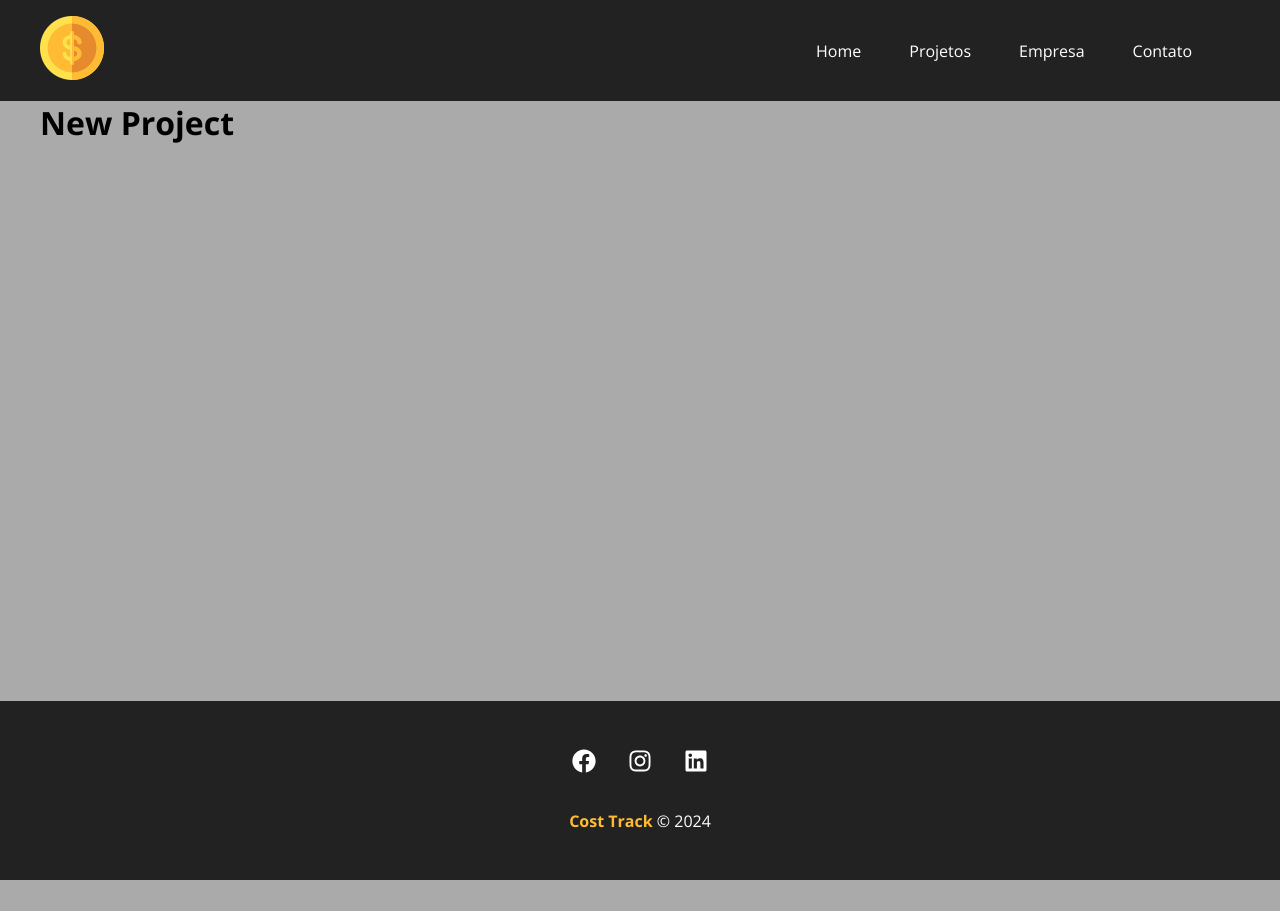
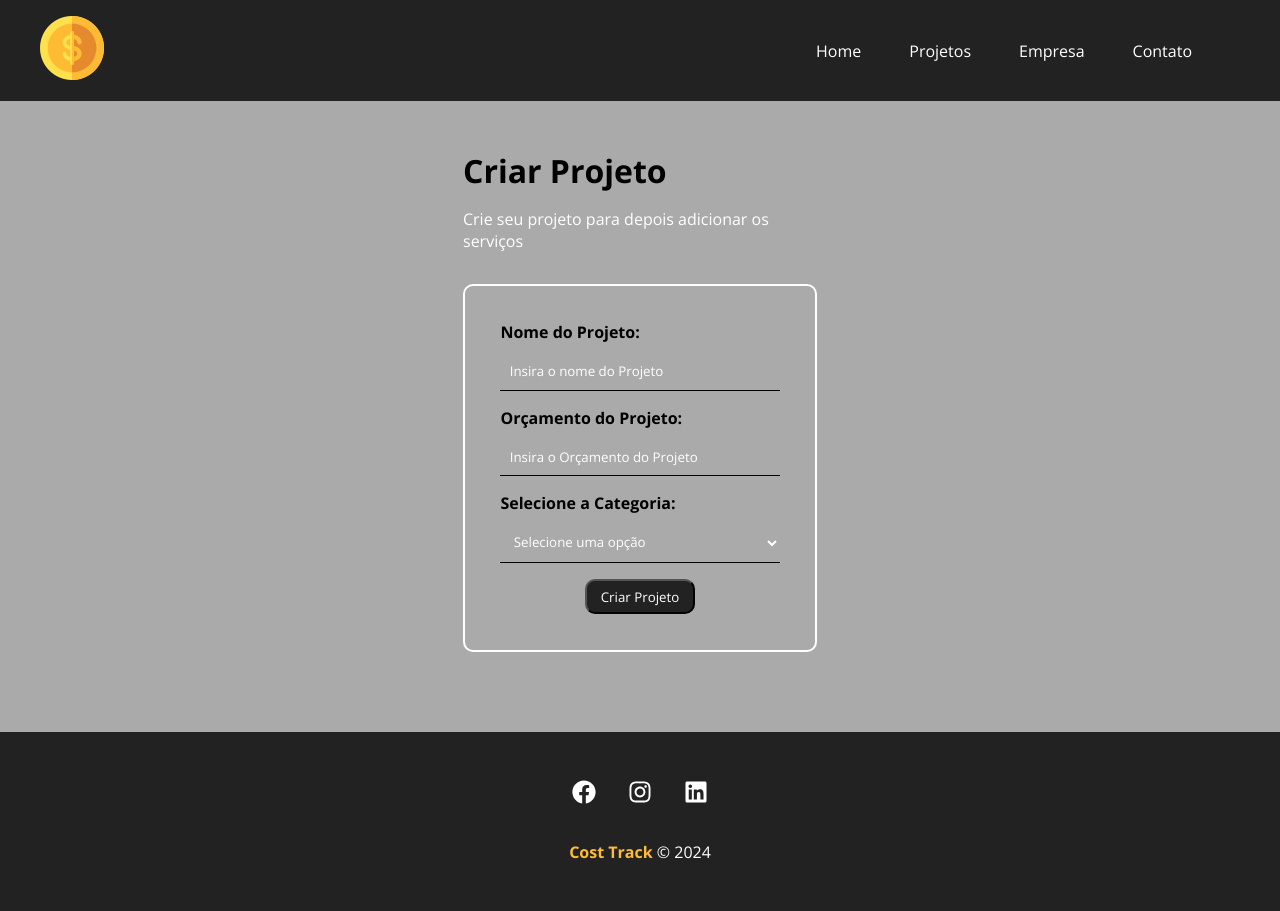
Before and after one commit to Matheus7p/CostTrack, a React (Create React App) app: page /newproject in a window 1280 px wide. Before the commit the page ends 880 px from the top, so only its background shows below. Built offline with nearby package versions, Linux system fonts and the light colour scheme.

Commit message:
Form New Project

```diff
--- a/src/App.jsx
+++ b/src/App.jsx
@@ -1,4 +1,4 @@
-import { BrowserRouter as Router, Link, Route, Routes } from "react-router-dom";
+import { BrowserRouter as Router, Route, Routes } from "react-router-dom";
 import Home from "./components/pages/Home/Home";
 import Contact from "./components/pages/Contact/Contact";
 import Company from "./components/pages/Company/Company";
--- /dev/null
+++ b/src/components/form/Input/Input.jsx
@@ -0,0 +1,18 @@
+import styles from './Inputs.module.css'
+
+export default function Input({ type, text, name, placeholder, handleOnChange, value }) {
+    return (
+        <div className={styles.form_control}>
+            <label
+                htmlFor={name} >{text}:</label>
+            <input
+                type={type}
+                name={name}
+                placeholder={placeholder}
+                value={value}
+                id={name}
+                onChange={handleOnChange}
+            />
+        </div>
+    )
+}
--- /dev/null
+++ b/src/components/form/Input/Inputs.module.css
@@ -0,0 +1,24 @@
+.form_control {
+    display: flex;
+    flex-direction: column;
+    margin-bottom: 1em;
+}
+
+.form_control label {
+    margin-bottom: .6em;
+    font-weight: bold;
+}
+
+.form_control input {
+    color: black;
+    padding: .7em;
+    border-radius: 0;
+    border: none;
+    outline: none;
+    background-color: transparent;
+    border-bottom: 1px solid black;
+}
+
+.form_control input::placeholder {
+    color: white;
+}
--- /dev/null
+++ b/src/components/form/Select/Select.jsx
@@ -0,0 +1,12 @@
+import styles from './Select.module.css'
+
+export default function Select({ text, name, options, handleOnChange, value  }) {
+    return (
+        <div className={styles.form_control}>
+            <label htmlFor={name}>{text}:</label>
+            <select name={name} id={name}>
+                <option>Selecione uma opção</option>
+            </select>
+        </div>
+    )
+}
--- /dev/null
+++ b/src/components/form/Select/Select.module.css
@@ -0,0 +1,24 @@
+.form_control {
+    display: flex;
+    flex-direction: column;
+    margin-bottom: 1em;
+}
+
+.form_control label {
+    margin-bottom: .6em;
+    font-weight: bold;
+}
+
+.form_control select {
+    color: white;
+    padding: .7em;
+    border-radius: 0;
+    border: none;
+    outline: none;
+    background-color: transparent;
+    border-bottom: 1px solid black;
+}
+
+.form_control select option {
+    color: white;
+}
--- /dev/null
+++ b/src/components/form/Submit/SubmitButton.jsx
@@ -0,0 +1,9 @@
+import styles from './SubmitButton.module.css'
+
+export default function SubmitButton({ text }) {
+    return (
+        <div className={styles.btnControl}>
+            <button className={styles.btn} >{text}</button>
+        </div>
+    )
+}
--- /dev/null
+++ b/src/components/form/Submit/SubmitButton.module.css
@@ -0,0 +1,21 @@
+.btnControl{
+    display: flex;
+    justify-content: center;
+    align-items: center;
+}
+
+.btn{
+    background-color: #222;
+    color: #fff;
+    padding: 0.5em 1em;
+    text-decoration: none;
+    transition: 0.5s;
+    border-radius: 10px;
+}
+
+.btn:hover {
+    color: #ffbb33;
+    cursor: pointer;
+    transform: scale(1.1);
+    border-radius: 20px;
+}
--- a/src/components/pages/Home/Home.module.css
+++ b/src/components/pages/Home/Home.module.css
@@ -22,7 +22,7 @@
 
 .home_container p {
     margin-bottom: 1.5em;
-    color: #d6cdcd;
+    color: white;
 
 }
 
--- a/src/components/pages/NewProject/NewProject.jsx
+++ b/src/components/pages/NewProject/NewProject.jsx
@@ -1,9 +1,14 @@
+import ProjectForm from '../../project/ProjectForm/ProjectForm'
 import styles from './NewProject.module.css'
 
 
 function NewProject() {
     return (
-        <h1>New Project</h1>
+        <div className={styles.newproject_container}>
+            <h1>Criar Projeto</h1>
+            <p>Crie seu projeto para depois adicionar os serviços</p>
+            <ProjectForm btnText='Criar Projeto'/>
+        </div>
     )
 }
 
--- a/src/components/pages/NewProject/NewProject.module.css
+++ b/src/components/pages/NewProject/NewProject.module.css
@@ -0,0 +1,17 @@
+.newproject_container{
+    width: 450px;
+    margin: 0 auto;
+    padding: 3em;
+
+}
+
+
+.newproject_container h1{
+    margin-bottom: 0.5em;
+
+}
+
+
+.newproject_container p {
+    color: white;
+}
--- /dev/null
+++ b/src/components/project/ProjectForm/ProjectForm.jsx
@@ -0,0 +1,28 @@
+import styles from './ProjectForm.module.css'
+import Input from '../../form/Input/Input'
+import Select from '../../form/Select/Select'
+import SubmitButton from '../../form/Submit/SubmitButton'
+
+export default function ProjectForm( { btnText }) {
+    return (
+        <form className={styles.form}>
+
+            <Input
+                type='text'
+                text="Nome do Projeto"
+                name="name"
+                placeholder='Insira o nome do Projeto'
+            />
+              <Input
+                type='number'
+                text="Orçamento do Projeto"
+                name="budget"
+                placeholder='Insira o Orçamento do Projeto'
+            />
+
+            <Select name='category_id' text='Selecione a Categoria' />
+
+            <SubmitButton text={btnText}/>
+        </form>
+    )
+}
--- /dev/null
+++ b/src/components/project/ProjectForm/ProjectForm.module.css
@@ -0,0 +1,7 @@
+.form{
+    border: 2px solid white;
+    border-radius: 10px;
+    width: 100%;
+    margin: 2em 0;
+    padding: 10%;
+}
```
Also changed, not shown: 1 other file (tests, documents, lock files or other folders).
